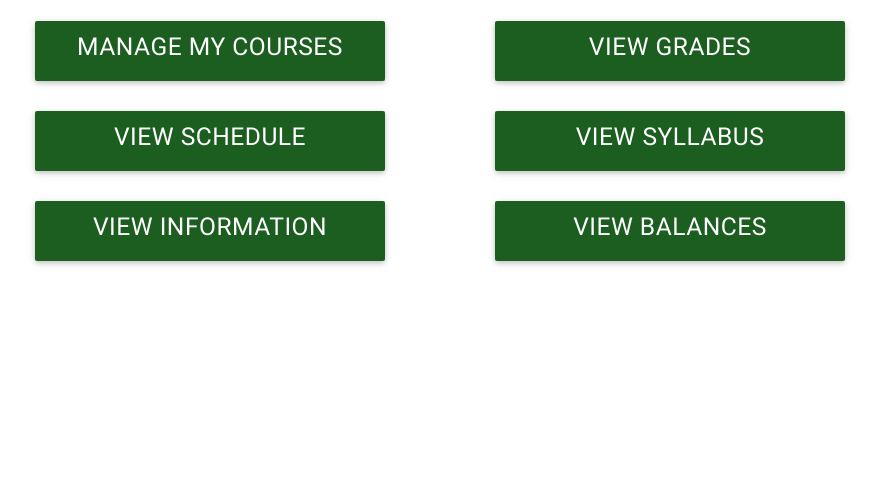
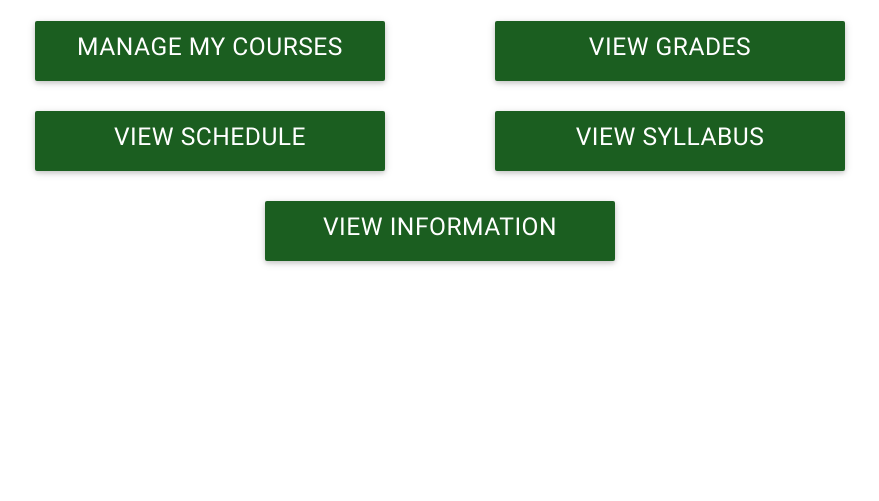
Before and after one commit to LucidComplex/sais-x, a Django app: page /home in a window 1280 px wide. Shown: the part 161-662 px from the top of the page, without its empty margins (200-1079 px from the left). Run offline with Django 3.2, Linux system fonts and the light colour scheme; some libraries are stand-ins or nearby versions.

Commit message:
removed view balance

```diff
--- a/saisX/enrollment/templates/enrollment/home.html
+++ b/saisX/enrollment/templates/enrollment/home.html
@@ -21,11 +21,8 @@
     <div class="col l6 m12 s12 center hb-div">
       <a class="waves-effect waves-light btn home-buttons" href=""><h5><span>VIEW SYLLABUS</span></h5></a>
     </div>
-    <div class="col l6 m12 s12 center hb-div">
-		<a class="waves-effect waves-light btn home-buttons" href="{% url "enrollment:profile" %}"><h5><span>VIEW INFORMATION</span></h5></a>
-    </div>
-    <div class="col l6 m12 s12 center hb-div">
-      <a class="waves-effect waves-light btn home-buttons" href=""><h5><span>VIEW BALANCES</span></h5></a>
+    <div class="col l12 m12 s12 center hb-div">
+		  <a class="waves-effect waves-light btn home-buttons" href="{% url "enrollment:profile" %}"><h5><span>VIEW INFORMATION</span></h5></a>
     </div>
   </div>
 </div>
```
